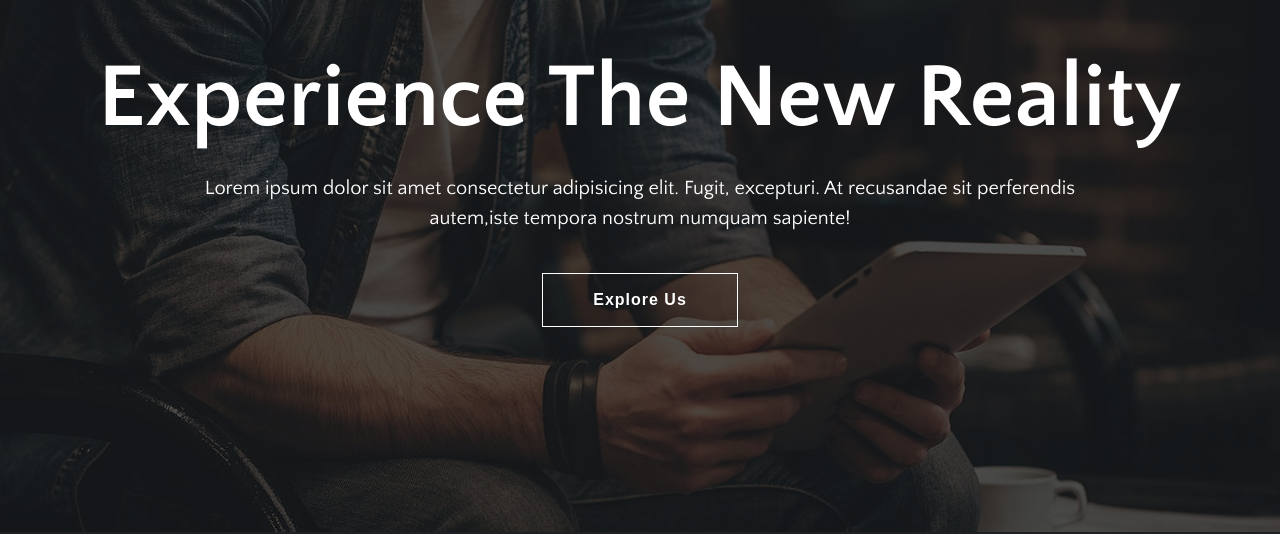
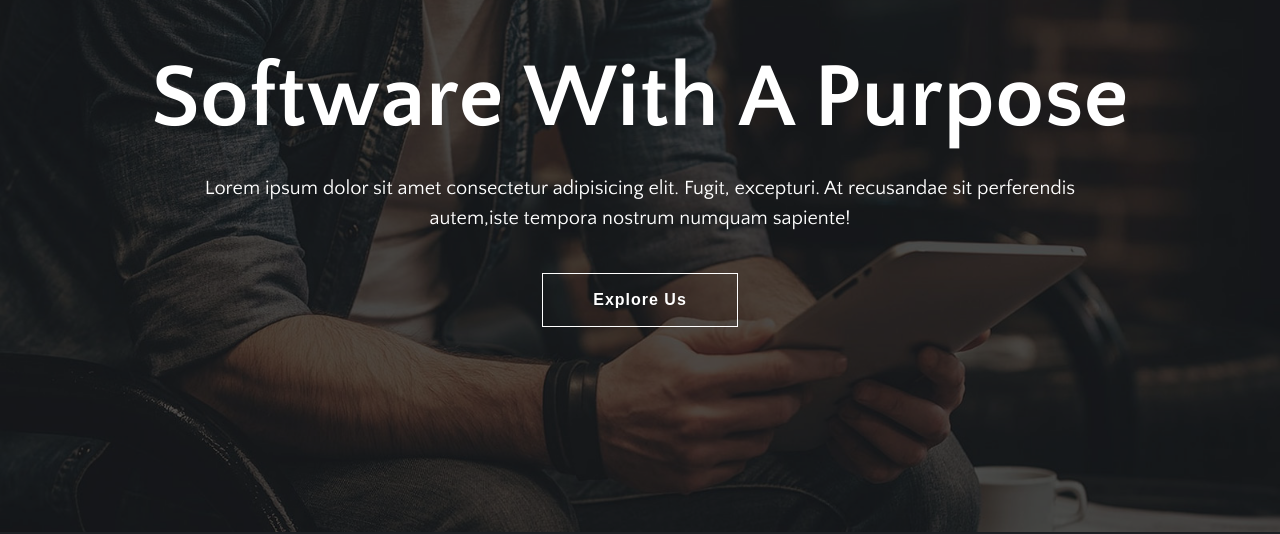
Before and after one commit to joshsodolak/Rivelto-Site, a plain HTML site: page index.html in a window 1280 px wide. Shown: the part 268-802 px from the top of the page. Drawn offline with Linux system fonts and the light colour scheme; some packages are replaced by stand-ins of ours; files whose address does not match are found by name; a web font is replaced by a local one.

Commit message:
Add generic motto

```diff
--- a/index.html
+++ b/index.html
@@ -82,7 +82,7 @@ Welcome Slider
  				<i class="tf-ion-play"></i>
  			</a>
  		</div>
- 		<h1>Experience the new reality</h1>
+ 		<h1>Software with a purpose</h1>
  		<p>Lorem ipsum dolor sit amet consectetur adipisicing elit. Fugit, excepturi. At recusandae sit perferendis
  			autem,iste tempora nostrum numquam sapiente!</p>
  		<a href="#services" class="btn btn-transparent smooth-scroll">Explore Us</a>
```
